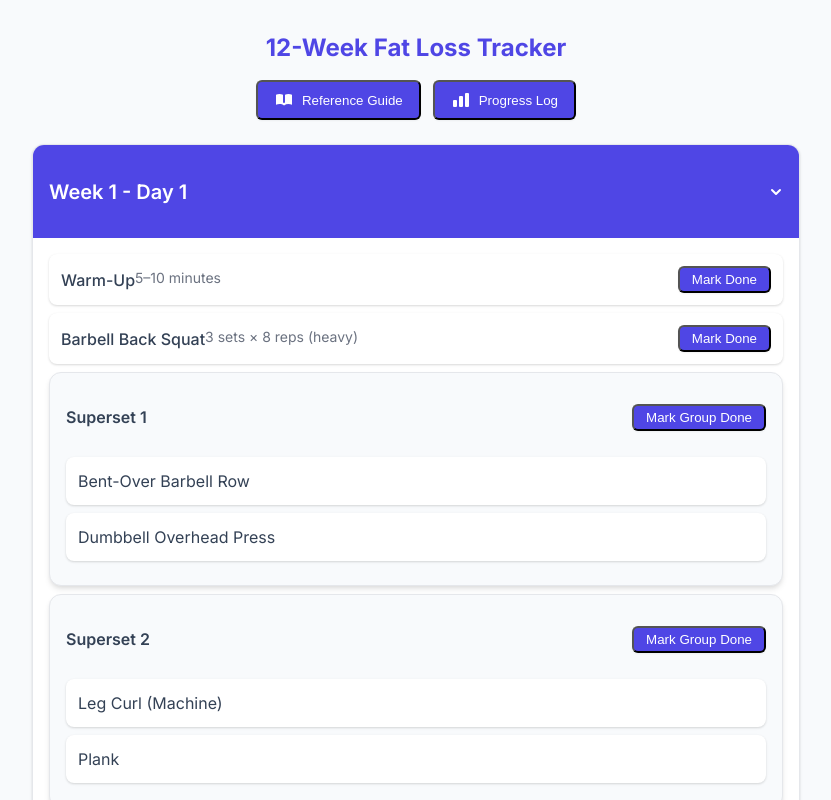
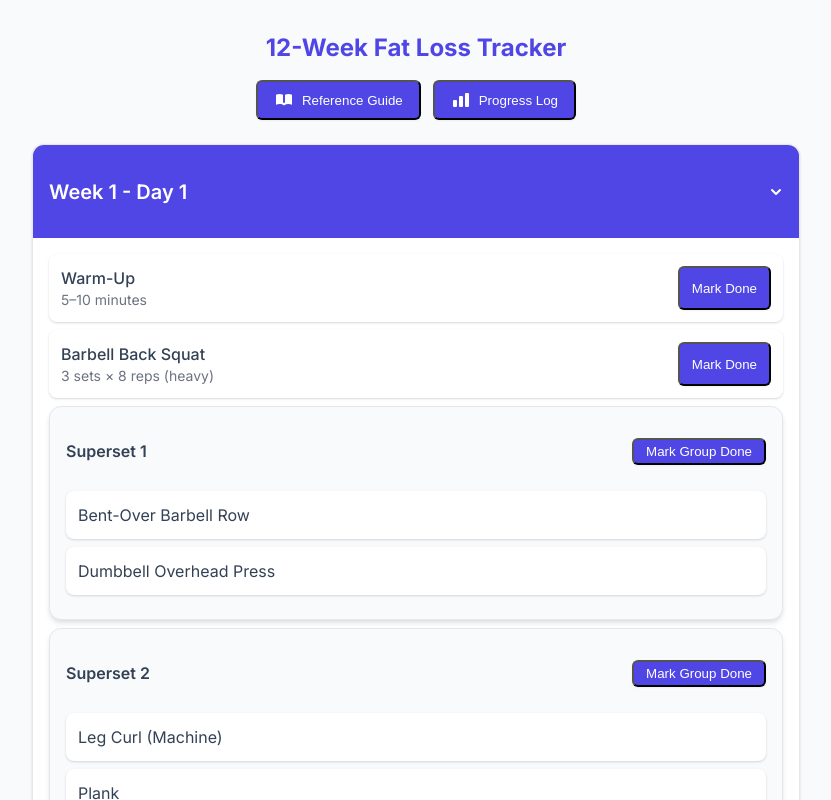
Before and after one commit to andybochmann/workout-tracker, a React (Vite) app: page / in a window 1280 px wide. Shown: the top 800 px of the page, without its empty margins (224-1055 px from the left). Built offline with nearby package versions, Linux system fonts and the light colour scheme.

Commit message:
Update index.html script and stylesheet references; enhance ExerciseItem layout for better readability

```diff
--- a/src/components/ExerciseItem.jsx
+++ b/src/components/ExerciseItem.jsx
@@ -31,23 +31,26 @@ const ExerciseItem = ({
         exerciseData ? "bg-green-100" : "bg-white"
       }`}
     >
-      <div className="flex justify-between items-center w-full">
-        <div className="flex flex-col">
+      {" "}
+      <div className="flex justify-between items-start w-full">
+        <div>
           <span
             onClick={() => showDetails(exercise)}
-            className="cursor-pointer hover:text-indigo-600 font-medium"
+            className="cursor-pointer hover:text-indigo-600 font-medium block"
           >
             {exerciseTitle}
           </span>
           {executionDetails && (
-            <span className="text-sm text-gray-500">{executionDetails}</span>
+            <span className="text-sm text-gray-500 block">
+              {executionDetails}
+            </span>
           )}
           {exerciseNote && (
-            <span className="text-sm italic text-indigo-600 mt-1">
+            <span className="text-sm italic text-indigo-600 block">
               Note: {exerciseNote}
             </span>
           )}
-        </div>{" "}
+        </div>
         <button
           onClick={() => {
             if (exerciseData) {
--- a/src/index.css
+++ b/src/index.css
@@ -8,6 +8,9 @@ body {
   line-height: 1.5;
 }
 
+.block {
+  display: block;
+}
 /* Layout */
 .p-4 {
   padding: 1rem;
```
Also changed, not shown: 1 other file (tests, documents, lock files or other folders).
